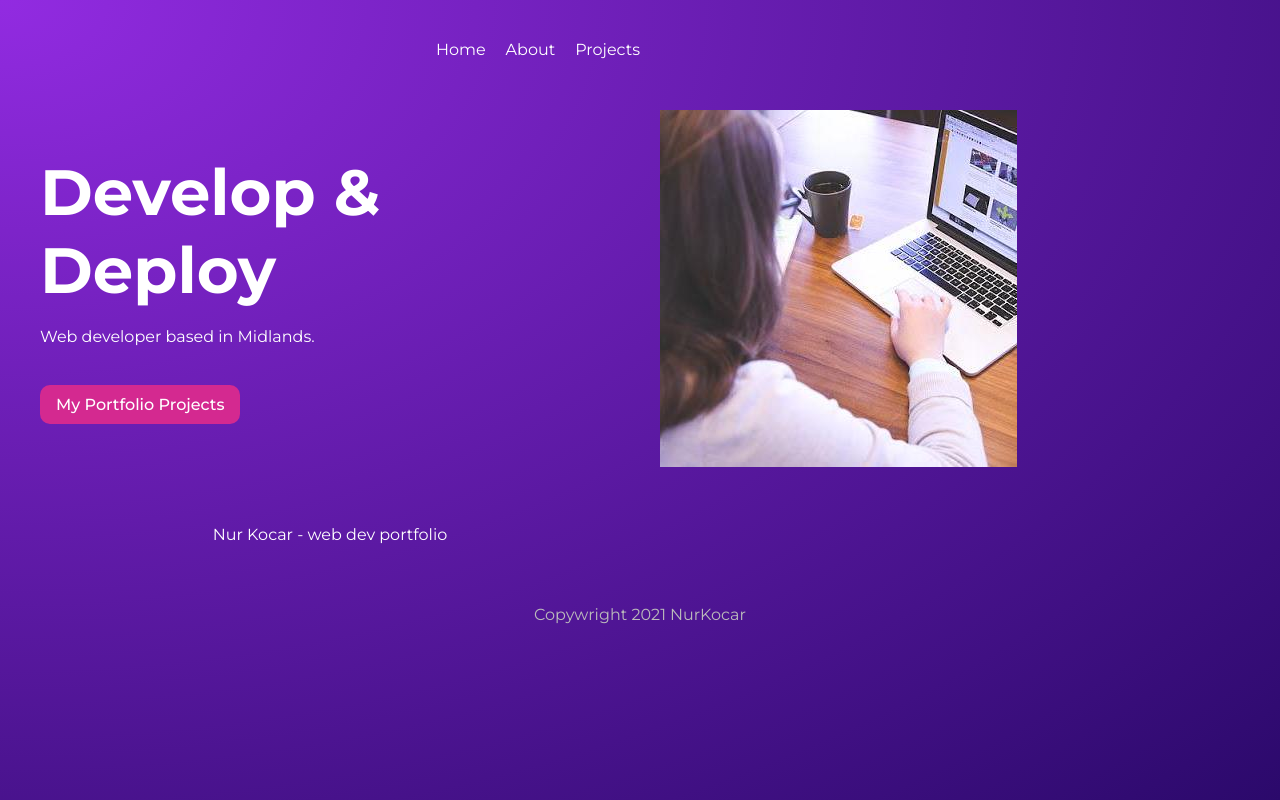
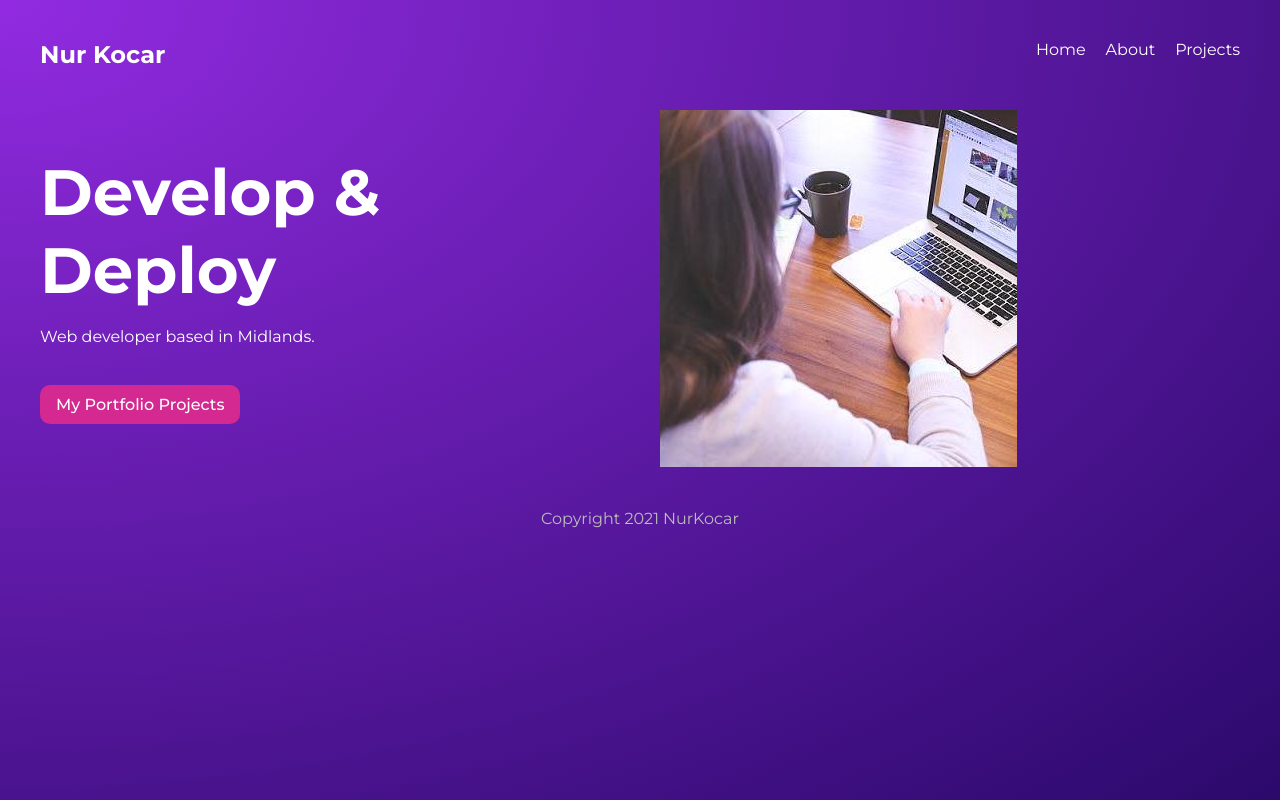
Before and after one commit to nurkocar/first-gatsby-site, a Gatsby site: page / in a window 1280 px wide. Built offline with nearby package versions, Linux system fonts and the light colour scheme; Gatsby itself is replaced by a stand-in of ours.

Commit message:
fetch site meta data in Navbar component

```diff
--- a/src/components/Layout.js
+++ b/src/components/Layout.js
@@ -8,7 +8,7 @@ export default function Layout({ children }) {
       <Navbar />
       <div>{children}</div>
       <footer>
-        <p>Copywright 2021 NurKocar</p>
+        <p>Copyright 2021 NurKocar</p>
       </footer>
     </div>
   );
--- a/src/components/Navbar.js
+++ b/src/components/Navbar.js
@@ -3,21 +3,21 @@ import { graphql, Link, useStaticQuery } from "gatsby";
 
 export default function Navbar() {
 
-  // const data = useStaticQuery(graphql`
-  //   {
-  //     site {
-  //       siteMetadata {
-  //         title
-  //       }
-  //     }
-  //   }
-  // `);
+  const data = useStaticQuery(graphql`
+    query SiteInfo{
+      site {
+        siteMetadata {
+          title
+        }
+      }
+    }
+  `);
 
-  // const { title } = data.site.siteMetadata;
+  const { title } = data.site.siteMetadata;
 
   return (
     <nav>
-      {/* <h1>{title}</h1> */}
+      <h1>{title}</h1>
       <div className="links">
         <Link to="/">Home</Link>
         <Link to="/about">About</Link>
--- a/src/pages/index.js
+++ b/src/pages/index.js
@@ -1,14 +1,10 @@
 import React from "react";
 import Layout from "../components/Layout";
-import { Link, graphql} from "gatsby";
+import { Link } from "gatsby";
 
 import * as styles from '../styles/home.module.css';
 
-export default function Home({data}) {
-
-  console.log(data)
-  const { title, description } = data?.site.siteMetadata
-
+export default function Home() {
 
   return (
     <Layout>
@@ -16,22 +12,10 @@ export default function Home({data}) {
         <div>
           <h2>Develop & Deploy</h2>
           <p>Web developer based  in Midlands.</p>
-          <Link className={styles.btn} to='/prjects'>My Portfolio Projects</Link>
+          <Link className={styles.btn} to='/projects'>My Portfolio Projects</Link>
         </div>
         <img src='/profile.jpeg' alt='profile' style ={{ maxWidth: '100%' }}/>
-        <p>{ title } - { description }</p>
       </section>
     </Layout>
   );
 };
-
-export const query = graphql`
-  query SiteInfo {
-    site {
-      siteMetadata {
-        description
-        title
-      }
-    }
-  }
-`
```
